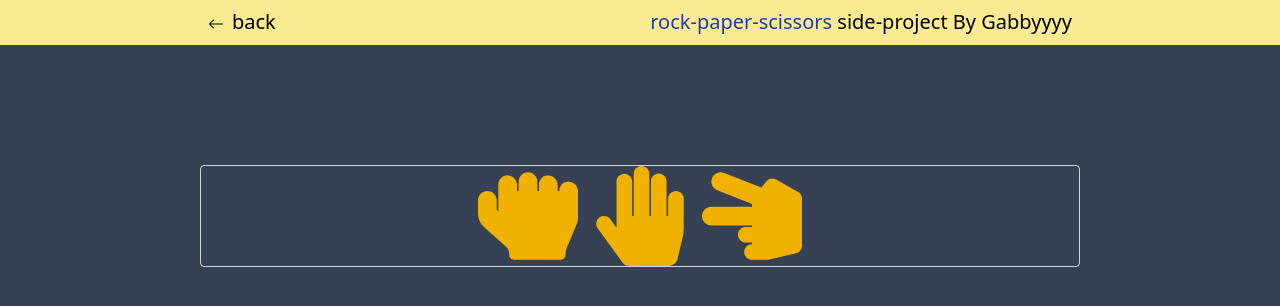
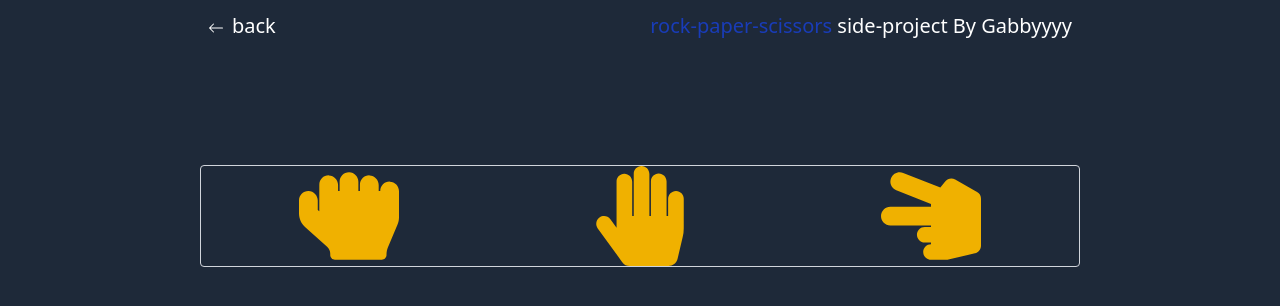
Before and after one commit to GabrielEduria/gastug, a Next.js app: page /rock-paper-scissors in a window 1280 px wide. Shown: the top 306 px of the page. Built offline with nearby package versions, Linux system fonts and the light colour scheme.

Commit message:
changed Hero to pixel perfect| changed theme colors

```diff
--- a/src/app/[slug]/page.tsx
+++ b/src/app/[slug]/page.tsx
@@ -15,7 +15,7 @@ export default async function ProjectPage({ params }: { params: Promise<{ slug:
 
   return (
 
-    <section className="h-screen w-full bg-gray-700">
+    <section className="h-screen w-full bg-gray-800">
       <NavBar />
         <Motion>
         <div className="h-full max-w-[880px] mx-auto border border-gray-300 rounded px-2">
--- a/src/app/globals.css
+++ b/src/app/globals.css
@@ -9,9 +9,8 @@ body,
 }
 
 @theme {
-    --color-black: #000000;
-    --color-purple-dark: #9500ff;
-    --color-purple-light: #CC66DA;
-    --color-yellow-light: #FAEB92;
-    --color-yellow: #FFDE32;
+    --color-dark-blue: #021526;
+    --color-navy-blue: #03346E;
+    --color-light-blue: #6EACDA;
+    --color-light-yellow: #E2E2B6;
 }
--- a/src/app/page.tsx
+++ b/src/app/page.tsx
@@ -5,9 +5,9 @@ export default function home() {
 
   return (
 
-    <section className="h-screen w-full bg-gray-700">
-     <header className="w-full h-[45px] bg-yellow-light mb-30">
-         <div className="overflow-hidden text-black text-center py-2 items-center">
+    <section className="h-screen w-full bg-gray-800">
+     <header className="w-full mb-30">
+         <div className="overflow-hidden text-white text-center py-3 items-center">
               <h1 className="text-xl">
                 <span className="text-blue-800">
                 </span> side-projects By
--- a/src/components/layout/NavBar.tsx
+++ b/src/components/layout/NavBar.tsx
@@ -9,16 +9,16 @@ export default function NavBar(){
    const cleanedPath = PathName.replace(/^\/+/, "");
 
     return (
-       <section className="w-full h-[45px] bg-yellow-light mb-30">
-          <div className="max-w-[880px] mx-auto flex flex-end justify-between  gap-5 sm:gap-20 px-2 overflow-hidden py-2">
+       <section className="w-full h-[45px] mb-30">
+          <div className="max-w-[880px] mx-auto flex flex-end justify-between  gap-5 sm:gap-20 px-2 overflow-hidden py-3">
               <Link href="/">
-                <p className="flex hover:scale-90 hover:underline text-black text-xl">
+                <p className="flex hover:scale-90 hover:underline text-white text-xl">
                   <BsArrowLeft className="text-2xl pt-2 pr-2 hover:underline"/>
                   back
                 </p>
               </Link>
 
-              <div className="text-clip text-black">
+              <div className="text-clip text-white">
                 <h2 className="text-xl">
                   <span className="text-blue-800">
                    {cleanedPath}
--- a/src/components/projects/ProjectCard.tsx
+++ b/src/components/projects/ProjectCard.tsx
@@ -4,10 +4,9 @@ export default function ProjectCard({ title, description, slug }: {title: string
     return (
       <Link href={`/${slug}`  }>
           <div
-          className="h-[300px] border border-gray-100 rounded-lg shadow-sm
-                     bg-gray-800 dark:border-gray-700 hover:scale-103
+            className="h-[300px] border rounded-lg shadow-sm
+                     bg-zinc-800 hover:scale-103
                      transition duration-0.1s">
-
             <div className="p-3 text-center">
                 <h2 className="mb-1 text-xl font-bold tracking-tight text-gray-900 text-white">{title}</h2>
                 <p className="mb-1 font-sm text-gray-400">{description}</p>
--- a/src/projects/RockPaperScissors.tsx
+++ b/src/projects/RockPaperScissors.tsx
@@ -9,7 +9,7 @@ export default function RockPaperScissors() {
 
     return (
             <div>
-                <div className="flex justify-center gap-3">
+                <div className="flex justify-around gap-3">
                     <div>
 
                     <FaHandRock className="text-yellow-500 cursor-pointer hover:scale-105 transition duration-0.3s" size={100}/>
```
